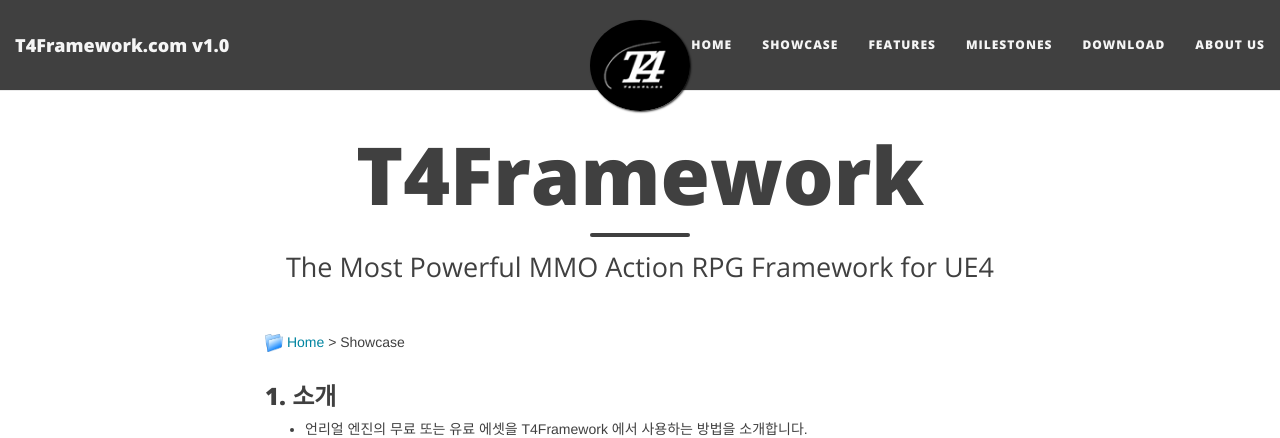
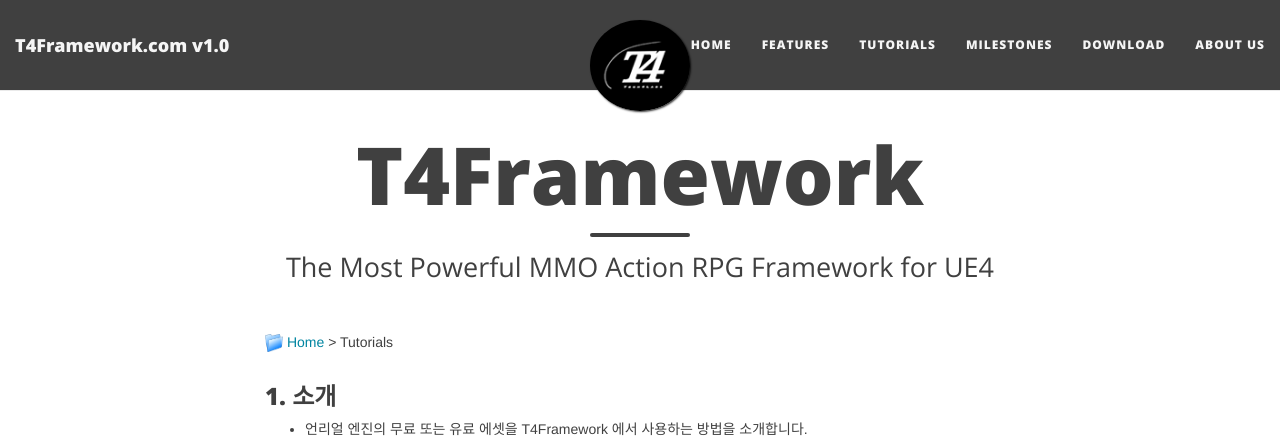
Before and after one commit to T4Framework/T4Framework_WebSite, a Jekyll site: the page built from docs/T4Framework_Tutorials.md, in a window 1280 px wide and 900 px high. Shown: the top 438 px of the window. Built offline with Jekyll 4.4.1, drawn with Linux system fonts in a browser that asks for light colours; nearby versions of some CDN libraries; our own code applies the rules of GitHub Pages for plain Markdown files.

Commit message:
Showcase => Tutorials

```diff
--- a/docs/T4Framework_Showcase.md
+++ b/docs/T4Framework_Tutorials.md
@@ -3,7 +3,7 @@
 title: T4Framework
 subtitle: The Most Powerful MMO Action RPG Framework for UE4
 ---
-<img src="https://t4framework.com/img/Folders2.png" width="18px" height="18px"> [Home](https://t4framework.com/index) > Showcase
+<img src="https://t4framework.com/img/Folders2.png" width="18px" height="18px"> [Home](https://t4framework.com/index) > Tutorials
 
 <style>.embed-container { position: relative; padding-bottom: 56.25%; height: 0; overflow: hidden; max-width: 100%; } .embed-container iframe, .embed-container object, .embed-container embed { position: absolute; top: 3%; left: 5%; width: 92%; height: 94%; }</style>
 
--- a/docs/_config.yml
+++ b/docs/_config.yml
@@ -21,8 +21,8 @@
 # List of links in the navigation bar
 navbar-links:
   Home: "index"
-  Showcase: "T4Framework_Showcase"
   Features: "T4Framework_Features"
+  Tutorials: "T4Framework_Tutorials"
   Milestones: "T4Framework_Milestones"
   Download: "T4Framework_Download"
   About Us: "AboutUs"
--- a/docs/index.html
+++ b/docs/index.html
@@ -25,8 +25,8 @@
 <center><h1>Creating Your Own RPG World</h1></center>
 
 <div class="embed-container"><iframe src="https://www.youtube.com/embed/uMA97Sov5lQ" frameborder="0" width="1280" height="720"></iframe></div>
-<center><b>Showcase : Skeleton Crew Bundle  #6 (Map and NPC Spawn) - 2020.10.23</b><br />
-<a href="https://t4framework.com/T4Framework_Showcase"><b>More Showcase...</b></a></center>
+<center><b>Tutorials : Skeleton Crew Bundle  #6 (Map and NPC Spawn) - 2020.10.23</b><br />
+<a href="https://t4framework.com/T4Framework_Tutorials"><b>More Tutorials...</b></a></center>
 <hr />
 <div class="embed-container"><iframe src="https://www.youtube.com/embed/Q7PUdEImIAo" frameborder="0" width="1280" height="720"></iframe></div>
 <center><b>퀘스트 에디터와 통합된 그래프 노드 기반 대화 시스템을 제공합니다. - 2020.10.10</b><br />
```
